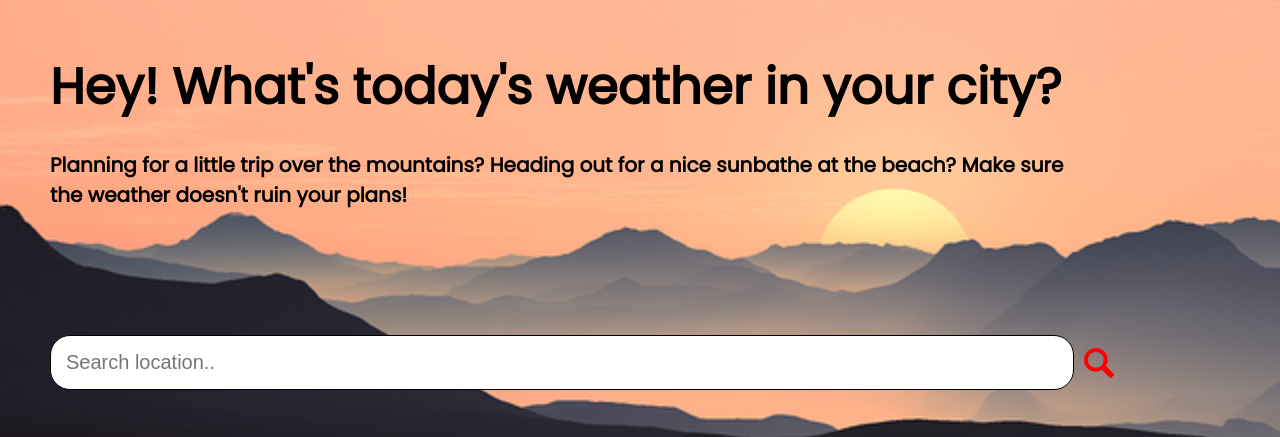
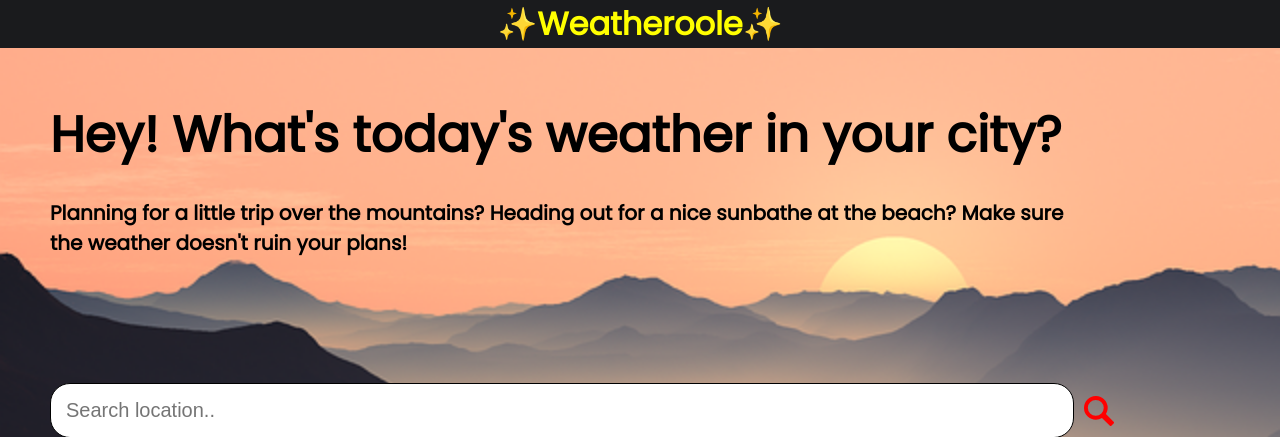
Before and after one commit to Deep310/weather-app, a PHP site: page / in a window 1280 px wide. Shown: the top 437 px of the page. Run offline with PHP 8.4, Linux system fonts and the light colour scheme.

Commit message:
:octocat: fixed typo and added header

```diff
--- a/index.html
+++ b/index.html
@@ -7,6 +7,7 @@
     <title>Weather App</title>
 </head>
 <body>
+    <div class="header">✨Weatheroole✨</div>
     <div class = 'container'>
         <div class = 'intro-lines'>
             <p id = 'fline'> Hey! What's today's weather in your city? </p>
@@ -75,7 +76,7 @@
                 <img src = "box3-rainy.jpg" alt = ''>
             </div>
             <div class='commonDes'>
-                <p>Wanna go out in a park for a nice barbeque in a nearby park with the family? Check out how likely it is <b><em>to rain</em></b> in your city and make sure you <b><em>get the most</em></b> out of your plans!</p>
+                <p>Wanna go out in a park for a nice barbeque in a nearby park with your family? Check out how likely it is <b><em>to rain</em></b> in your city and make sure you <b><em>get the most</em></b> out of your plans!</p>
             </div>
         </div>
         <!-- box3 done-->
@@ -86,7 +87,7 @@
                 <img src = "box4-city.jpg" alt = ''>
             </div>
             <div class='commonDes'>
-                <p>And it doesn't stop there! You can also find out the <b><em>currnet wind speed, latitide and longitude</em></b> of your city! Now what are you waiting for? Search your favorite city now!</p>
+                <p>And it doesn't stop there! You can also find out the <b><em>current wind speed, latitude and longitude</em></b> of your city! Now what are you waiting for? Search your favorite city now!</p>
             </div>
         </div>
         <!-- done box4-->
--- a/style.css
+++ b/style.css
@@ -9,7 +9,15 @@ body{
     font-family: 'Poppins', sans-serif;
 }
 
-/*the first main container - it has the background image */
+.header{
+    background-color: #1a1b1d;
+    color: yellow;
+    font-size: 2rem;
+    font-weight: bold;
+    text-align: center;
+}
+
+/*the main container - it has the background image */
 .container {
     background-image: url('sunset.png');
     background-size: cover;
```
